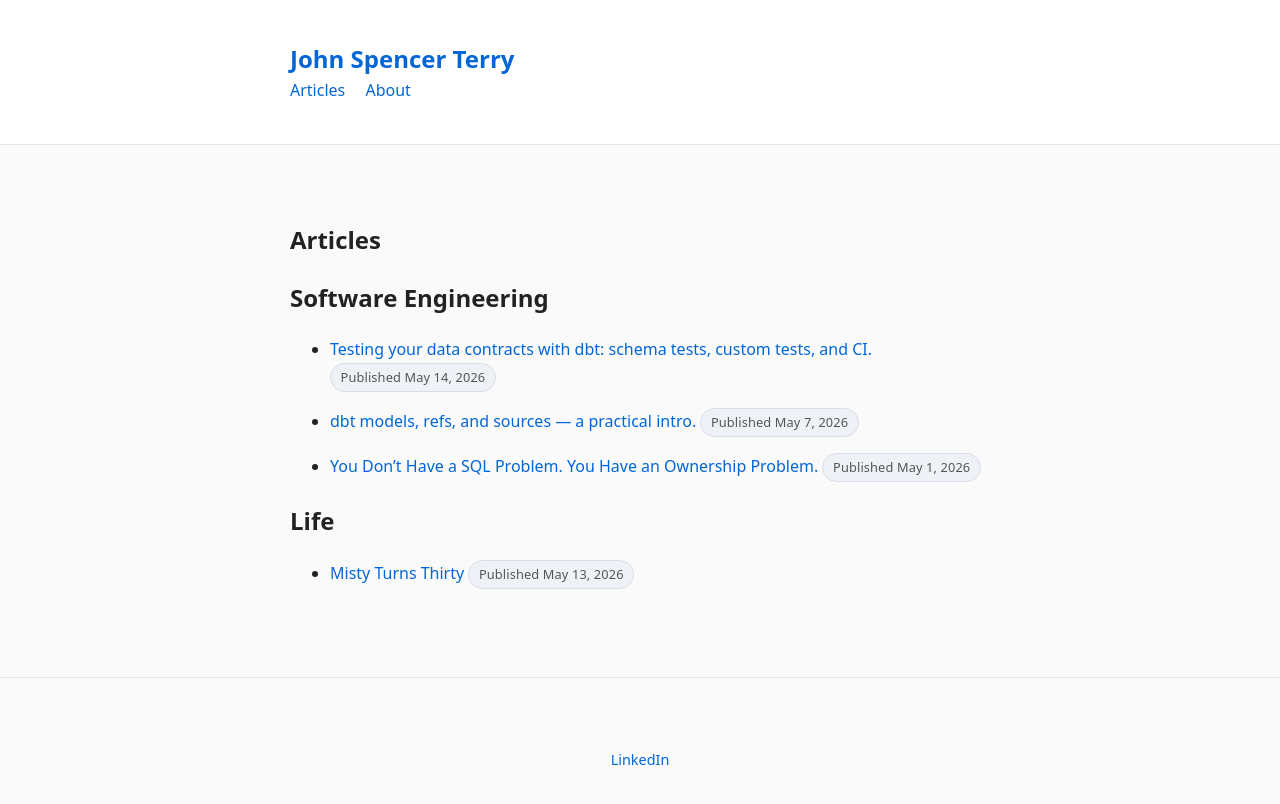
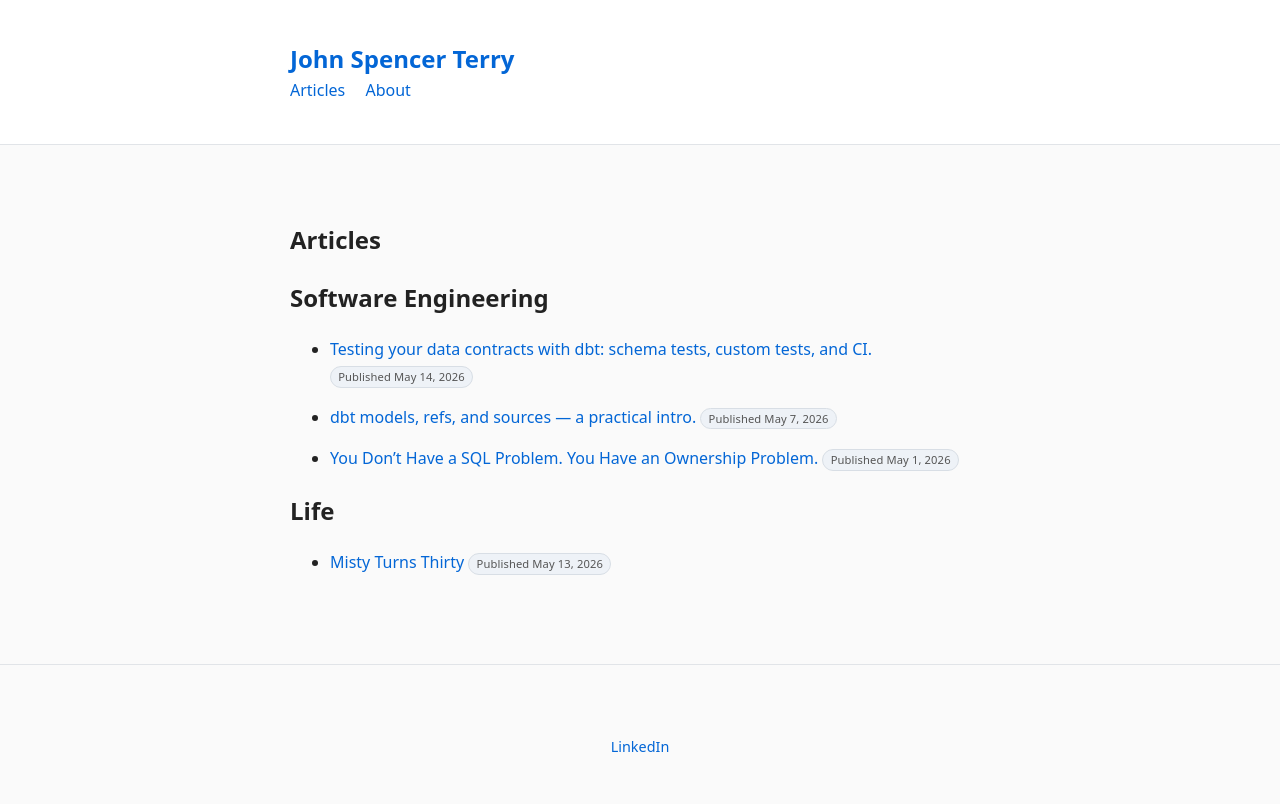
Before and after one commit to JohnSpencerTerry/wb, a Jekyll site: the page built from articles.md, in a window 1280 px wide. Shown: the top 804 px of the page. Built offline with Jekyll 4.4.1, drawn with Linux system fonts in a browser that asks for light colours.

Commit message:
Update style.css

```diff
--- a/assets/style.css
+++ b/assets/style.css
@@ -70,12 +70,12 @@ body {
 
   .badge {
     display: inline-block;
-    padding: 0.2rem 0.6rem;
+    padding: 0.05rem 0.45rem;
     background: #eef2f7;
     color: #555;
     border: 1px solid #d8dee5;
     border-radius: 999px;
-    font-size: 0.8rem;
+    font-size: 0.7rem;
     font-weight: 500;
     letter-spacing: 0.01em;
   }
```
